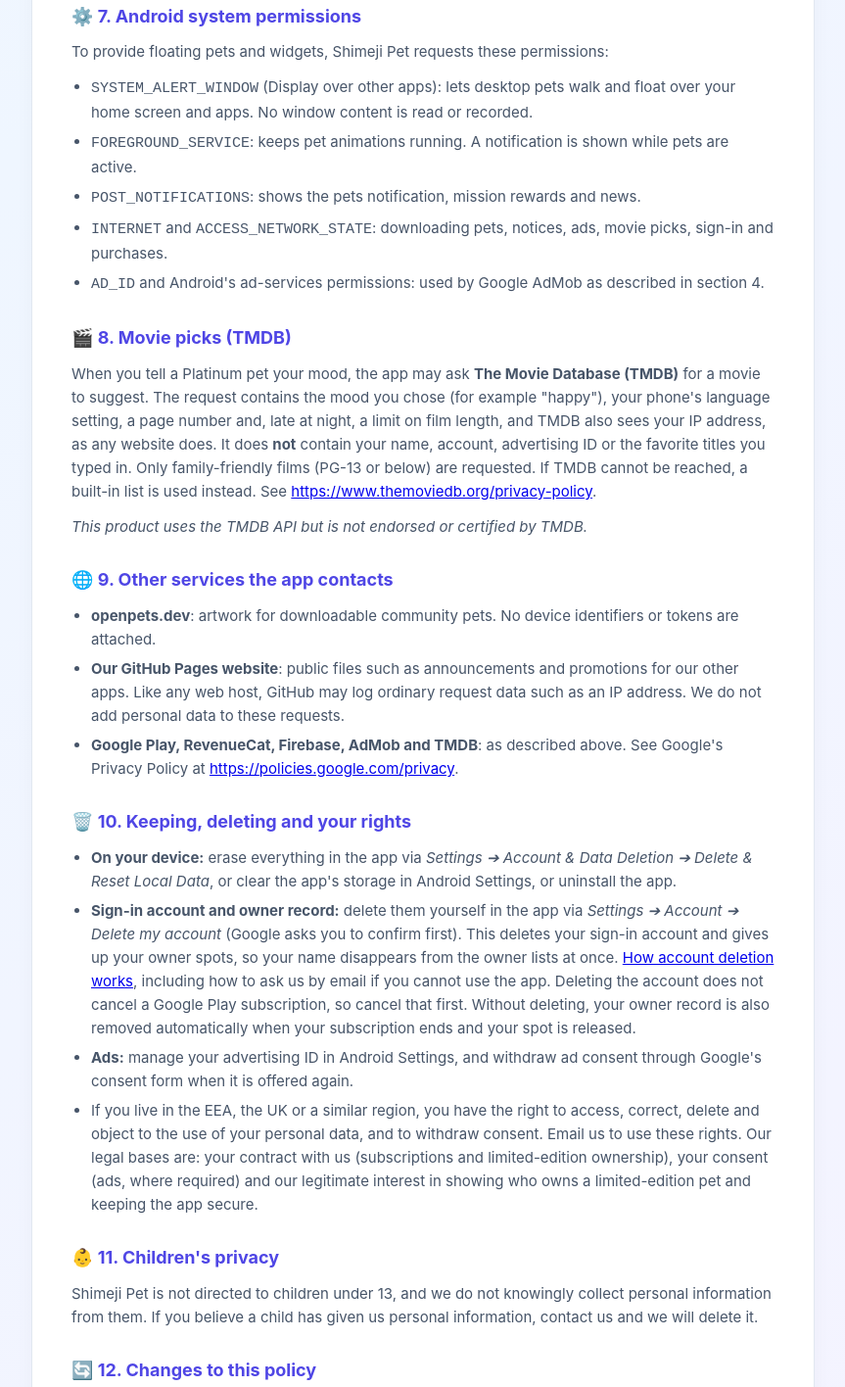
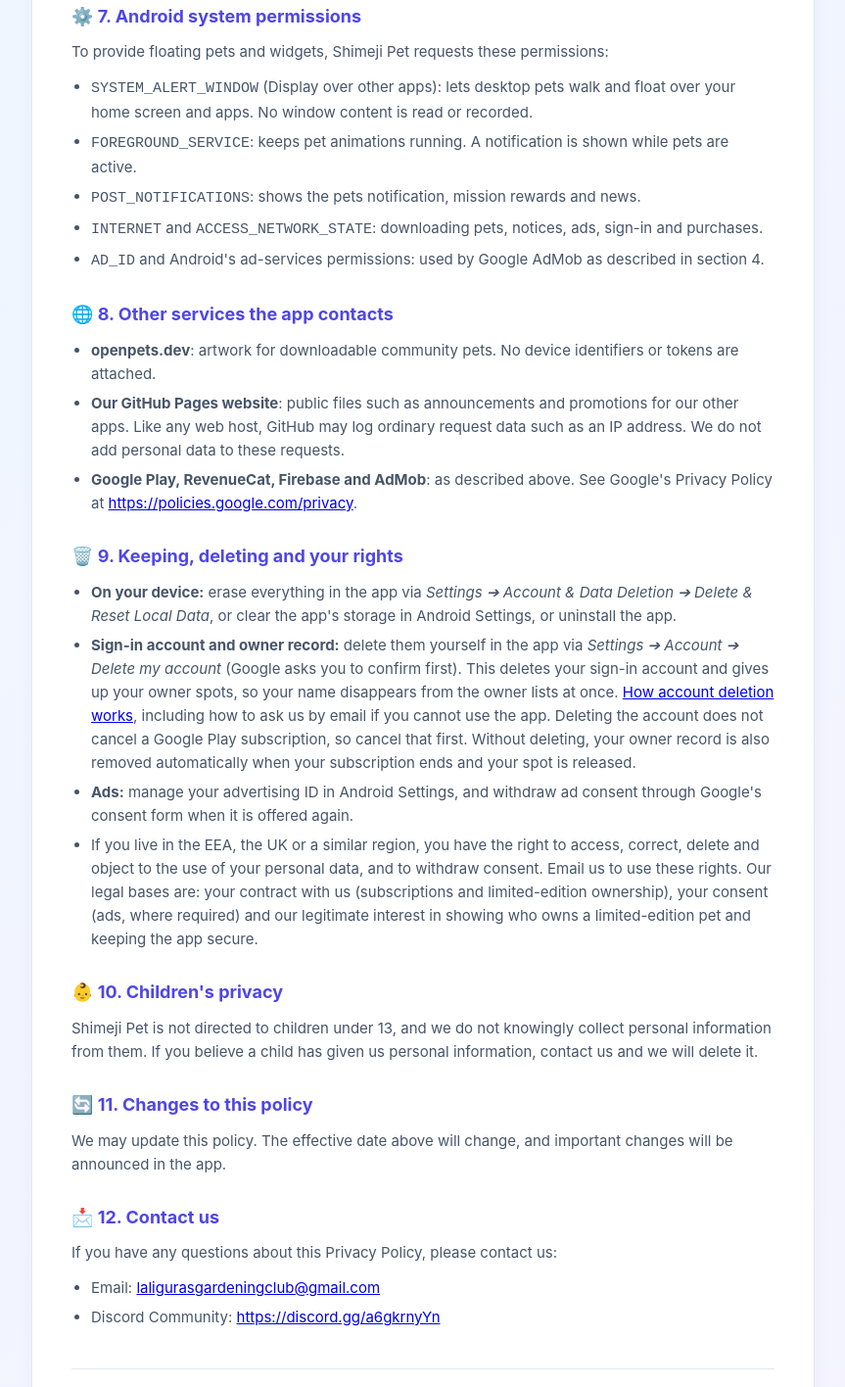
Before and after one commit to Sanjeebnepali/Sanjeebnepali.github.io, a plain HTML site: page Samajiapp/index.html in a window 1280 px wide. Shown: the part 2306-3722 px from the top of the page at 98% size, without its empty margins (208-1071 px from the left). Drawn offline with Linux system fonts and the light colour scheme.

Commit message:
Privacy policy without TMDB; Dropy banner
Co-Authored-By: Claude Sonnet 5.5 <noreply@anthropic.com>

```diff
--- a/Samajiapp/index.html
+++ b/Samajiapp/index.html
@@ -199,28 +199,22 @@
                 <li><code>SYSTEM_ALERT_WINDOW</code> (Display over other apps): lets desktop pets walk and float over your home screen and apps. No window content is read or recorded.</li>
                 <li><code>FOREGROUND_SERVICE</code>: keeps pet animations running. A notification is shown while pets are active.</li>
                 <li><code>POST_NOTIFICATIONS</code>: shows the pets notification, mission rewards and news.</li>
-                <li><code>INTERNET</code> and <code>ACCESS_NETWORK_STATE</code>: downloading pets, notices, ads, movie picks, sign-in and purchases.</li>
+                <li><code>INTERNET</code> and <code>ACCESS_NETWORK_STATE</code>: downloading pets, notices, ads, sign-in and purchases.</li>
                 <li><code>AD_ID</code> and Android's ad-services permissions: used by Google AdMob as described in section 4.</li>
             </ul>
         </div>
 
         <div class="section">
-            <h2>🎬 8. Movie picks (TMDB)</h2>
-            <p>When you tell a Platinum pet your mood, the app may ask <strong>The Movie Database (TMDB)</strong> for a movie to suggest. The request contains the mood you chose (for example "happy"), your phone's language setting, a page number and, late at night, a limit on film length, and TMDB also sees your IP address, as any website does. It does <strong>not</strong> contain your name, account, advertising ID or the favorite titles you typed in. Only family-friendly films (PG-13 or below) are requested. If TMDB cannot be reached, a built-in list is used instead. See <a href="https://www.themoviedb.org/privacy-policy" target="_blank">https://www.themoviedb.org/privacy-policy</a>.</p>
-            <p><em>This product uses the TMDB API but is not endorsed or certified by TMDB.</em></p>
-        </div>
-
-        <div class="section">
-            <h2>🌐 9. Other services the app contacts</h2>
+            <h2>🌐 8. Other services the app contacts</h2>
             <ul>
                 <li><strong>openpets.dev</strong>: artwork for downloadable community pets. No device identifiers or tokens are attached.</li>
                 <li><strong>Our GitHub Pages website</strong>: public files such as announcements and promotions for our other apps. Like any web host, GitHub may log ordinary request data such as an IP address. We do not add personal data to these requests.</li>
-                <li><strong>Google Play, RevenueCat, Firebase, AdMob and TMDB</strong>: as described above. See Google's Privacy Policy at <a href="https://policies.google.com/privacy" target="_blank">https://policies.google.com/privacy</a>.</li>
+                <li><strong>Google Play, RevenueCat, Firebase and AdMob</strong>: as described above. See Google's Privacy Policy at <a href="https://policies.google.com/privacy" target="_blank">https://policies.google.com/privacy</a>.</li>
             </ul>
         </div>
 
         <div class="section">
-            <h2>🗑️ 10. Keeping, deleting and your rights</h2>
+            <h2>🗑️ 9. Keeping, deleting and your rights</h2>
             <ul>
                 <li><strong>On your device:</strong> erase everything in the app via <em>Settings ➔ Account &amp; Data Deletion ➔ Delete &amp; Reset Local Data</em>, or clear the app's storage in Android Settings, or uninstall the app.</li>
                 <li><strong>Sign-in account and owner record:</strong> delete them yourself in the app via <em>Settings ➔ Account ➔ Delete my account</em> (Google asks you to confirm first). This deletes your sign-in account and gives up your owner spots, so your name disappears from the owner lists at once. <a href="delete-account.html">How account deletion works</a>, including how to ask us by email if you cannot use the app. Deleting the account does not cancel a Google Play subscription, so cancel that first. Without deleting, your owner record is also removed automatically when your subscription ends and your spot is released.</li>
@@ -230,17 +224,17 @@
         </div>
 
         <div class="section">
-            <h2>👶 11. Children's privacy</h2>
+            <h2>👶 10. Children's privacy</h2>
             <p>Shimeji Pet is not directed to children under 13, and we do not knowingly collect personal information from them. If you believe a child has given us personal information, contact us and we will delete it.</p>
         </div>
 
         <div class="section">
-            <h2>🔄 12. Changes to this policy</h2>
+            <h2>🔄 11. Changes to this policy</h2>
             <p>We may update this policy. The effective date above will change, and important changes will be announced in the app.</p>
         </div>
 
         <div class="section">
-            <h2>📩 13. Contact us</h2>
+            <h2>📩 12. Contact us</h2>
             <p>If you have any questions about this Privacy Policy, please contact us:</p>
             <ul>
                 <li>Email: <a href="mailto:laligurasgardeningclub@gmail.com">laligurasgardeningclub@gmail.com</a></li>
--- a/Samajiapp/promo.json
+++ b/Samajiapp/promo.json
@@ -27,9 +27,7 @@
     "id": "dropy-pipe-puzzle-gravity",
     "enabled": true,
     "packageName": "com.dropy.gardendrop",
-    "emoji": "💧",
-    "title": "Dropy: Pipe Puzzle & Gravity",
-    "text": "Pick the right pipe, flip gravity, 900 levels. Free on Google Play.",
-    "button": "PLAY FREE"
+    "bannerUrl": "https://sanjeebnepali.github.io/Samajiapp/promo/dropy-banner.jpg",
+    "title": "Dropy: Pipe Puzzle & Gravity"
   }
 ]
```
Also changed, not shown: Samajiapp/privacy.html (+7 -13 lines), Samajiapp/privacy_policy.html (+7 -13 lines), Samajiapp/promo/dropy-banner.jpg (added).
